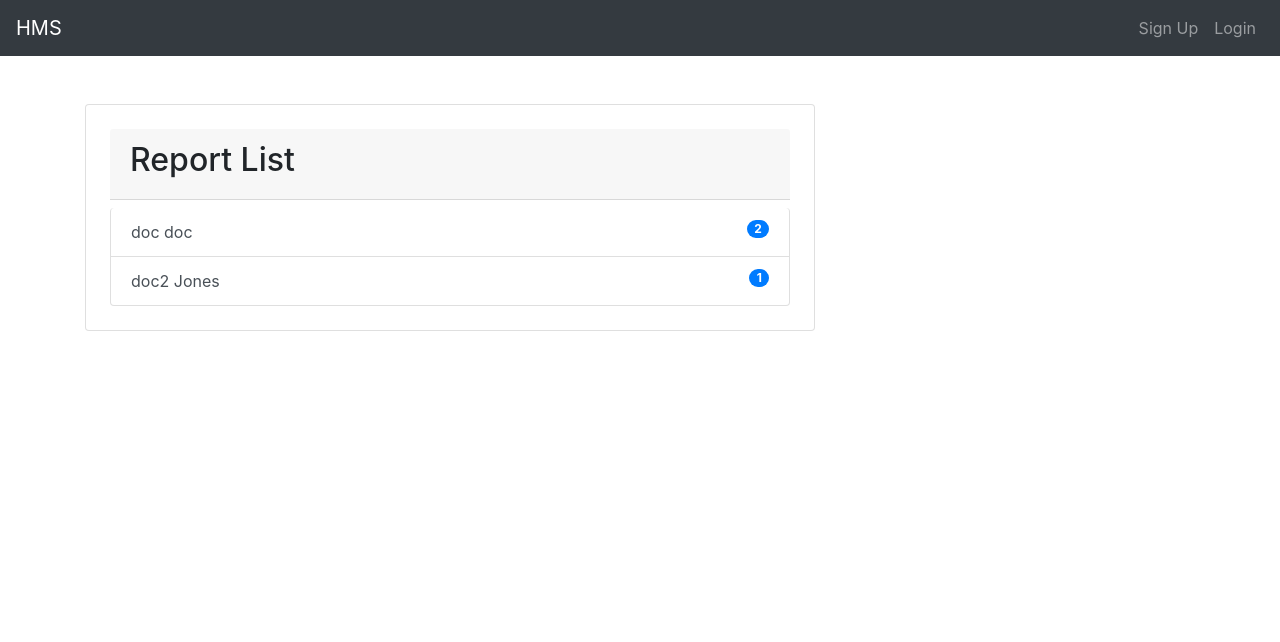
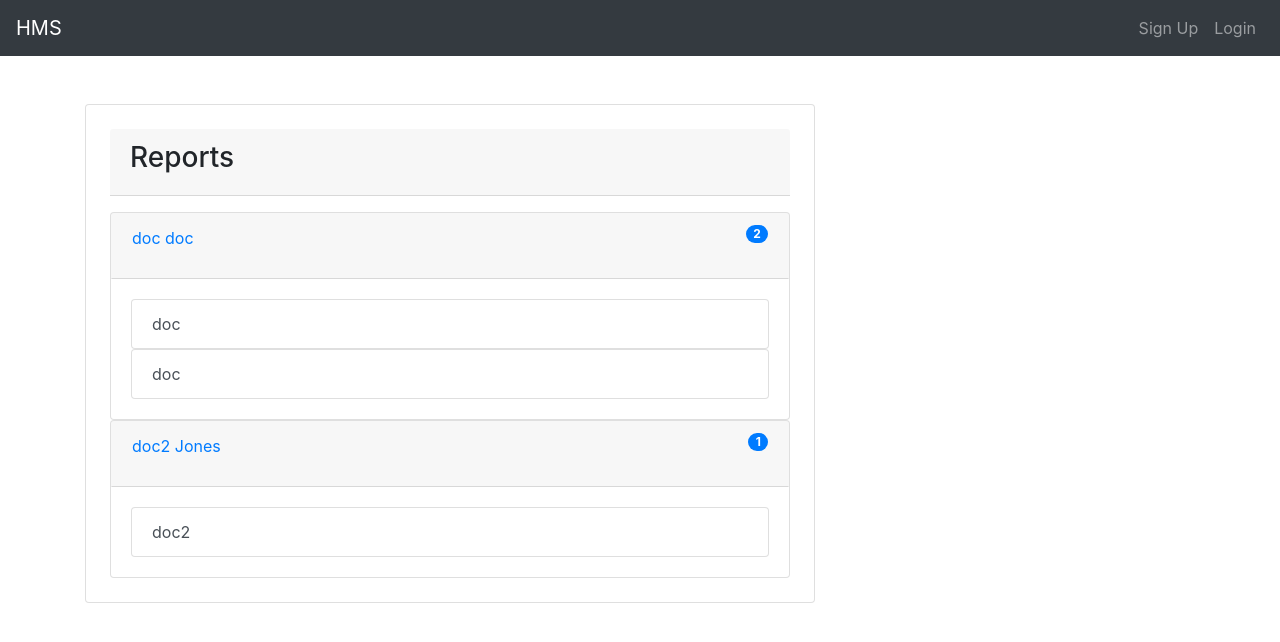
Before and after one commit to Kallbrig/Healthcare-Management-System, a Django app: page /reports/ in a window 1280 px wide. Shown: the top 642 px of the page. Run offline with Django 3.2, Linux system fonts and the light colour scheme; data comes from the database, SQL or seed files in the repository; some libraries are stand-ins or nearby versions.

Commit message:
Reports are functional. reports_list still needs someone with better html skills to look at it.

```diff
--- a/src/reports/templates/reports/reports_list.html
+++ b/src/reports/templates/reports/reports_list.html
@@ -1,26 +1,42 @@
 {% extends "base.html" %}
 
 {% block content %}
+    {# This Needs Serious Work#}
 
 
-    {# Reference views.py for explanation #}
+    <div class="card p-4 float">
+        <div class="card-header mb-3"><h3>Reports</h3></div>
+        {% for object in object_list %}
+            {% if object.report_set.count > 0 %}
 
-    <div class="card card-primary p-4">
+                <div id="acordian">
+                    <div class="card">
 
-        <div class="card-header mb-2"><h2>Report List</h2></div>
-        <ul class="list-group">
-            {% for object in object_list %}
-                {% if object.report_set.count > 0 %}
-                    <a href="#" class="list-group-item list-group-item-action">{{ object.get_full_name }}<span
-                            class="badge badge-primary badge-pill float-right">{{ object.report_set.count }}</span></a>
-                {% endif %}
+                        <button id=""  class="card-header btn btn-link" data-toggle="collapse"
+                                data-target="#{{ object.username }}"
+                                aria-expanded="false" aria-controls="{{ object.username }}">
 
-            {% endfor %}
+                            <p class="float-left">{{ object.get_full_name }}</p>
+                            <span class="badge badge-primary badge-pill float-right">{{ object.report_set.count }}</span>
+
+                        </button>
 
 
-        </ul>
+                        <div id="{{ object.username }}"  class="card-body" >
+                            {% for report in object.report_set.all %}
+
+                                <ul id="" class="list-group">
+                                    <a id="{% url 'report' report.id %}" href="{{ report.id }}" class="list-group-item list-group-item-action">{{ report }}</a>
+                                </ul>
+
+                            {% endfor %}
+                        </div>
 
 
+                    </div>
+                </div>
+            {% endif %}
+        {% endfor %}
     </div>
 
 {% endblock content %}
--- a/src/reports/urls.py
+++ b/src/reports/urls.py
@@ -21,7 +21,7 @@ from . import views as reports_views
 urlpatterns = [
     # path('reports_list/', auth_views.LoginView.as_view(template_name='accounts/login.html'), name='login'),
     path('', reports_views.ReportListView.as_view(), name='report-list'),
-    path('report/<int:pk>/', reports_views.ReportDetailView.as_view(), name='report'),
+    path('<int:pk>/', reports_views.ReportDetailView.as_view(), name='report'),
 
 
 
--- a/src/reports/views.py
+++ b/src/reports/views.py
@@ -40,6 +40,10 @@ class ReportListView(ListView):
     paginate_by = 15
 
 
+
+
+
+
 class ReportDetailView(DetailView):
     model = Report
     template_name = 'reports/report.html'
```
